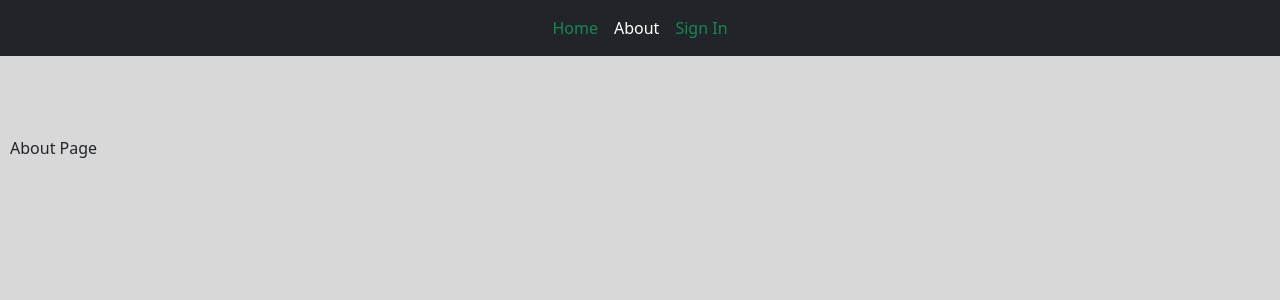
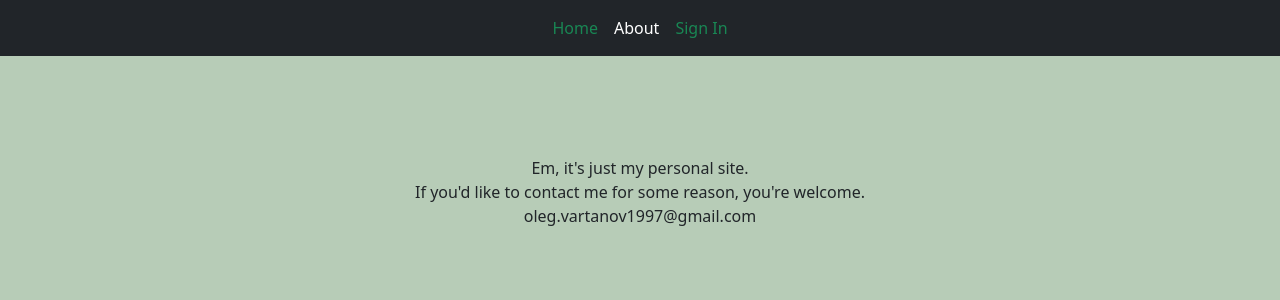
Before and after one commit to Oleg-Vartanov/Voleg, a Vue app in the folder frontend/: page /about in a window 1280 px wide. Shown: the top 300 px of the page. Built offline with nearby package versions, Linux system fonts and the light colour scheme.

Commit message:
Frontend: Basic css. About page.

```diff
--- a/frontend/src/assets/scss/default-layout.scss
+++ /dev/null
@@ -1,3 +0,0 @@
-.body-default {
-  background-color: #d9d8d8;
-}
--- a/frontend/src/assets/scss/index.scss
+++ b/frontend/src/assets/scss/index.scss
@@ -1,8 +1,4 @@
 // Import all of Bootstrap's CSS
 @import 'node_modules/bootstrap/scss/bootstrap';
 
-//// Default layout.
-//@import "default-layout";
-//
-//// Login layout.
-//@import "login-layout";
+@import "ov";
--- a/frontend/src/assets/scss/login-layout.scss
+++ /dev/null
@@ -1,5 +0,0 @@
-.body-login {
-  background-image: url('/src/assets/images/20221209-NorwayMuskox_ROW0803564189_UHD.jpg');
-  background-size: cover;
-  background-position: center;
-}
--- /dev/null
+++ b/frontend/src/assets/scss/ov.scss
@@ -0,0 +1,4 @@
+.ov-center {
+  padding: 100px 0;
+  text-align:center;
+}
--- a/frontend/src/views/AboutView.vue
+++ b/frontend/src/views/AboutView.vue
@@ -2,5 +2,10 @@
 </script>
 
 <template>
-  About Page
+  <div class="ov-center">
+<!--  <div style="text-align:center">-->
+    Em, it's just my personal site.<br />
+    If you'd like to contact me for some reason, you're welcome.<br />
+    oleg.vartanov1997@gmail.com
+  </div>
 </template>
--- a/frontend/src/views/HomeView.vue
+++ b/frontend/src/views/HomeView.vue
@@ -2,5 +2,7 @@
 </script>
 
 <template>
-  Home Page
+  <div class="ov-center">
+    Home Page
+  </div>
 </template>
--- a/frontend/src/views/SignInView.vue
+++ b/frontend/src/views/SignInView.vue
@@ -1,6 +1,8 @@
 <template>
-  Login page
-  <button type="button" class="btn btn-warning btn-lg">
-    Sign In
-  </button>
+  <div class="ov-center">
+    <p>Login page</p>
+    <button type="button" class="btn btn-success btn-lg">
+      Sign In
+    </button>
+  </div>
 </template>
--- a/frontend/src/views/layouts/DefaultLayout.vue
+++ b/frontend/src/views/layouts/DefaultLayout.vue
@@ -11,10 +11,6 @@ import NavBar from '../../components/NavBar.vue';
 
 <style>
 body {
-  background-color: #d9d8d8;
-}
-
-.main-container {
-  margin: 80px 10px 132px;
+  background-color: #b7ccb7;
 }
 </style>
```
